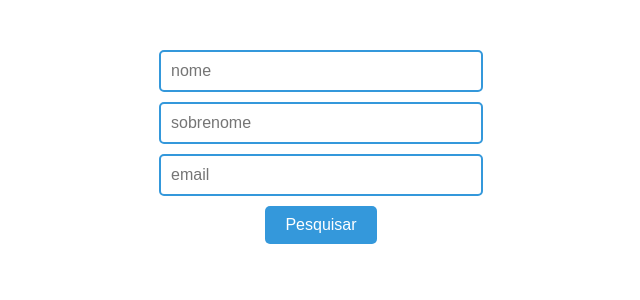
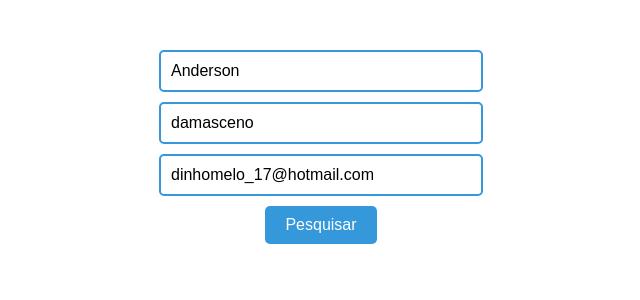
Before and after one commit to Andersonmelodamasceno/Paginas, an Angular app: page / in a window 1280 px wide. Shown: the top 300 px of the page, without its empty margins (319-959 px from the left). Built offline with nearby package versions, Linux system fonts and the light colour scheme.

Commit message:
Método Get

```diff
--- /dev/null
+++ b/Services/FeedServices.ts
@@ -0,0 +1,18 @@
+import { Injectable } from '@angular/core';
+import { HttpClient } from '@angular/common/http';
+import { Observable } from 'rxjs';
+
+
+
+@Injectable({
+  providedIn: 'root'
+})
+export class FeedService {
+  private apiUrl = 'https://localhost:7253/api/Feed';
+
+  constructor(private http: HttpClient) {}
+
+  pesquisarPorEmail(email: string): Observable<FeedService | null> {
+    return this.http.get<FeedService>(`${this.apiUrl}/${email}`);
+  }
+}
--- a/src/app/app.component.html
+++ b/src/app/app.component.html
@@ -1 +1,2 @@
+<main></main>
 <app-paginas></app-paginas>
--- a/src/app/paginas/paginas.component.html
+++ b/src/app/paginas/paginas.component.html
@@ -1,6 +1,6 @@
 <div class="search-container">
-  <input type="text" placeholder="nome">
-  <input type="text" placeholder="sobrenome">
-  <input type="text" placeholder="email">
-  <button>Pesquisar</button>
+  <input type="text" placeholder="nome" [(ngModel)]="firstname">
+  <input type="text" placeholder="sobrenome" [(ngModel)]="lastName">
+  <input type="text" placeholder="email" [(ngModel)]="email">
+  <button (click)="pesquisarPorEmail()">Pesquisar</button>
 </div>
--- a/src/app/paginas/paginas.component.ts
+++ b/src/app/paginas/paginas.component.ts
@@ -1,10 +1,34 @@
 import { Component } from '@angular/core';
+import { FeedService } from 'Services/FeedServices';import { NgModule } from '@angular/core';
 
 @Component({
   selector: 'app-paginas',
   templateUrl: './paginas.component.html',
   styleUrls: ['./paginas.component.css']
 })
-export class PaginasComponent {
+export class PaginasComponent{
+  firstname: string = 'Anderson';
+  lastName: string = 'damasceno';
+  email: string = 'dinhomelo_17@hotmail.com';
 
+
+  constructor(private FeedService: FeedService) { }
+
+  pesquisarPorEmail() {
+    if (this.email) {
+      this.FeedService.pesquisarPorEmail(this.email).subscribe(
+        (response) => {
+          console.log('Resposta da solicitação:', response);
+
+          this.firstname;
+          this.lastName;
+        },
+        (error) => {
+          console.error('Erro na solicitação:', error);
+        }
+      );
+    } else {
+      console.warn('Por favor, insira um email válido.');
+    }
+  }
 }
```
Also changed, not shown: src/app/app.module.ts (+8 -3 lines), src/app/paginas/models/Feed.ts (added, +12 -0 lines).
